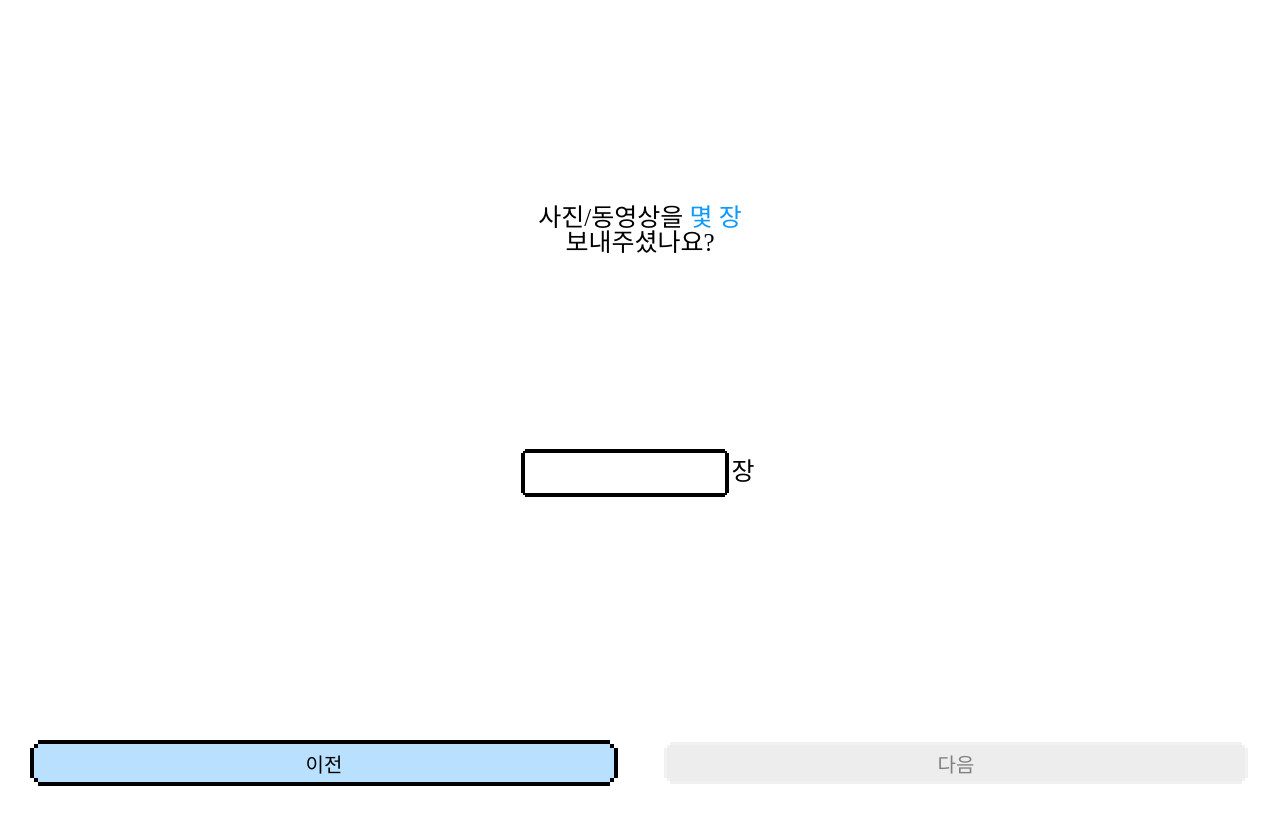
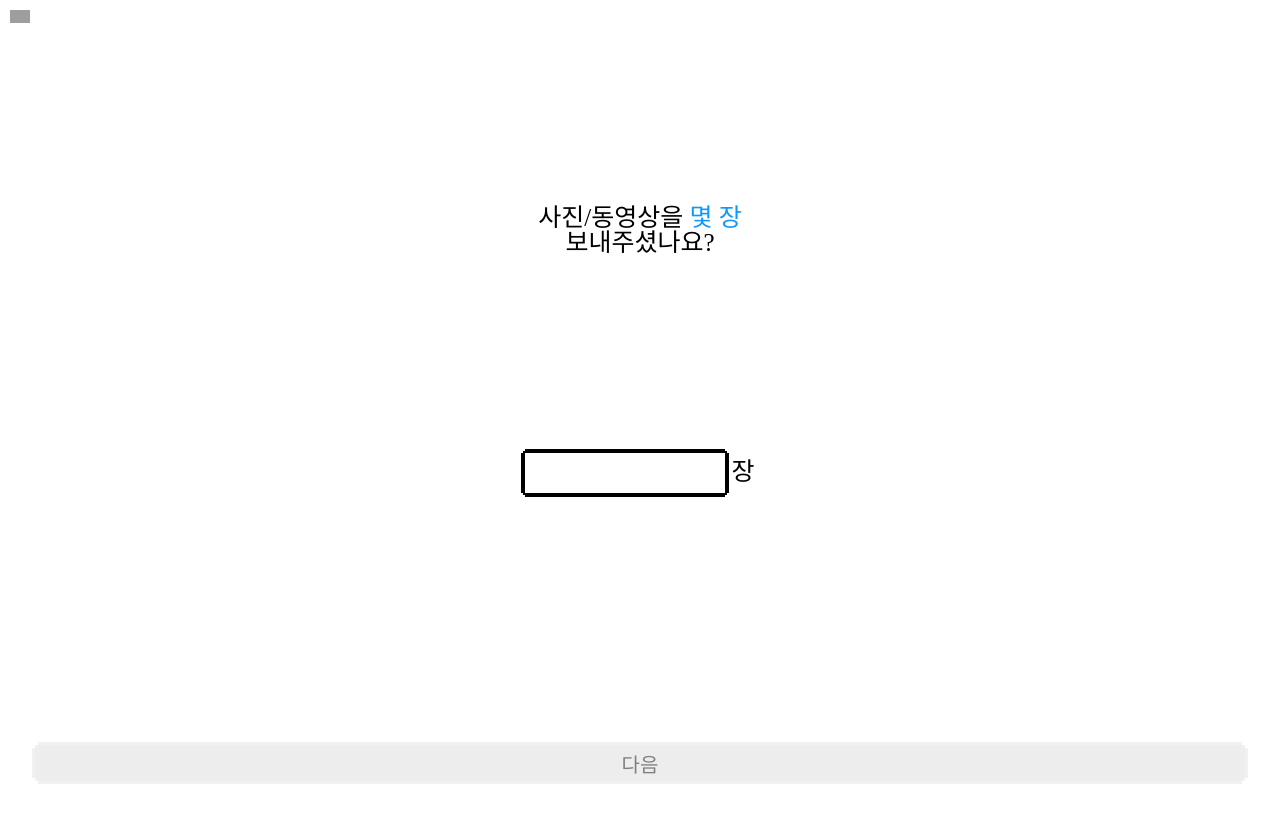
Before and after one commit to cloud-duster/cloud-duster-fe, a React (Vite) app: page /farewell in a window 1280 px wide. Built offline with nearby package versions, Linux system fonts and the light colour scheme; grey boxes are pictures that could not be loaded; a web font is replaced by a local one.

Commit message:
feat(#19): 뒤로가기 구현

```diff
--- a/src/app/farewell/Buttons.tsx
+++ b/src/app/farewell/Buttons.tsx
@@ -1,11 +1,11 @@
-import React from "react";
 import Button from "@/components/Button";
 import useFarewellStore from "@/state/FarewellStore";
+import React from "react";
 import Page from "./types/Page";
 
 const Buttons = () => {
 	const { currentPage, nextPage, previousPage, isNextButtonDisabled, setFarewell } = useFarewellStore();
-	const showPreviousButton = currentPage <= Page.Fourth;
+	const showPreviousButton = currentPage <= Page.Fourth && currentPage !== Page.First;
 	const showNextButton = currentPage <= Page.Third;
 
 	const saveFarewell = () => {
--- a/src/app/farewell/index.tsx
+++ b/src/app/farewell/index.tsx
@@ -1,15 +1,17 @@
+import Pages from "@/routes";
 import useFarewellStore from "@/state/FarewellStore";
 import React, { useEffect } from "react";
+import BackButton from "../memory/components/BackButton";
+import Buttons from "./Buttons";
+import Fifth from "./steps/Fifth";
 import First from "./steps/First";
+import Fourth from "./steps/Fourth";
 import Second from "./steps/Second";
 import Third from "./steps/Third";
-import Fourth from "./steps/Fourth";
-import Fifth from "./steps/Fifth";
-import Buttons from "./Buttons";
 import Page from "./types/Page";
 
 const getCurrentPageView = (currentPage: number) => {
-	switch(currentPage) {
+	switch (currentPage) {
 	case Page.First:
 		return <First />;
 	case Page.Second:
@@ -40,6 +42,7 @@ const Farewell = () => {
 	}, []);
 
 	return <div className="wrapper column">
+		<BackButton to={Pages.Main} />
 		<div className="container column">
 			{getCurrentPageView(currentPage)}
 		</div>
--- a/src/app/memory/MemoryDetail.tsx
+++ b/src/app/memory/MemoryDetail.tsx
@@ -1,13 +1,17 @@
+import Pages from "@/routes";
 import classNames from "classnames";
 import React, { FC } from "react";
 import FarewellLocation from "../farewell/types/FarewellLocation";
+import BackButton from "./components/BackButton";
 
 interface Props {
 	location?: FarewellLocation;
 }
 
 const MemoryDetail: FC<Props> = ({ location = FarewellLocation.MOUNTAIN }) => {
-	return <div className="detail-wrap">
+	return <>
+		<BackButton to={Pages.Memory} />
+		<div className="detail-wrap">
 			<div className="detail-image-wrap">
 				<img
 					className={classNames("detail-image", location.toLowerCase())}
@@ -18,7 +22,8 @@ const MemoryDetail: FC<Props> = ({ location = FarewellLocation.MOUNTAIN }) => {
 			<p className="detail-content">
 				이제는 유행이 지난 짤.. 잘가이제는 유행이 지난 짤.. 잘가이제는 유행이 지난 짤.. 잘가이제는 유행이 지난 짤.. 잘가이제는 유행이 지난 짤.. 잘가
 			</p>
-	</div >;
+		</div >
+	</>;
 };
 
 export default MemoryDetail;
--- /dev/null
+++ b/src/app/memory/components/BackButton.tsx
@@ -0,0 +1,21 @@
+import Pages from "@/routes";
+import React from "react";
+import { useNavigate } from "react-router-dom";
+
+interface Props {
+    to: Pages;
+}
+
+const BackButton = ({ to }: Props) => {
+	const navigate = useNavigate();
+	const handleClickBack = () => {
+		navigate(to);
+	};
+
+	return <button onClick={handleClickBack}>
+		<img className="back-button" src="src/assets/cloud.png" />
+	</button>;
+
+};
+
+export default BackButton;
--- a/src/app/memory/index.tsx
+++ b/src/app/memory/index.tsx
@@ -1,11 +1,14 @@
+import Pages from "@/routes";
 import React from "react";
 import "../../css/memory.css";
+import BackButton from "./components/BackButton";
 import DateDropDown from "./components/DateDropDown";
 import Gallery from "./Gallery";
 import Timer from "./Timer";
 
 const Memory = () => {
 	return <div className="memory_root">
+		<BackButton to={Pages.Main} />
 		<DateDropDown />
 		<Timer />
 		<Gallery />
--- a/src/css/memory.css
+++ b/src/css/memory.css
@@ -108,6 +108,15 @@
     transform: translate(-50%);
 }
 
+.back-button {
+    top: 10px;
+    left: 10px;
+    width: 20px;
+    height: 13px;
+    position: fixed;
+    z-index: 10;
+}
+
 @media (max-width: 768px) {
     .gallery {
         justify-content: space-evenly;
```
Lines whose indentation alone changed are shown as unchanged.
